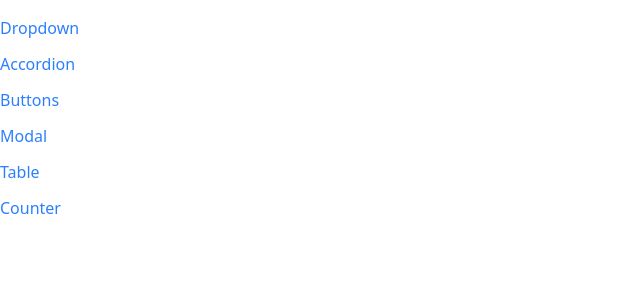
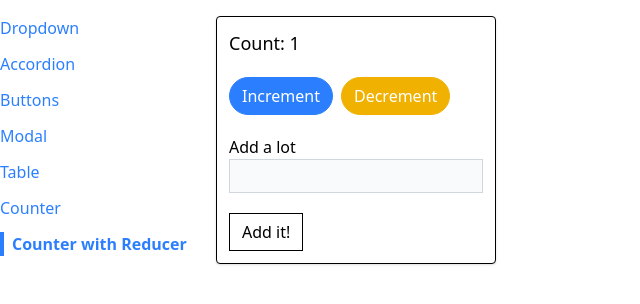
Before and after one commit to C4chaitanya/buttons-using-tailwind, a React (Vite) app: page /counter-with-reducer in a window 1280 px wide. Shown: the top 304 px of the page, without its empty margins (0-640 px from the left). Built offline with nearby package versions, Linux system fonts and the light colour scheme.

Commit message:
created a new component for Counter and implemented increment, decrement and form input and submit functionality using state.

```diff
--- a/src/components/RouteLinks.js
+++ b/src/components/RouteLinks.js
@@ -5,6 +5,7 @@
 import TablePage from "../pages/TablePage";
 import Route from "../components/Route";
 import CounterPage from "../pages/CounterPage";
+import CounterPageWithReducer from "../pages/CounterPageWithReducer";
 
 export default function RouteLinks() {
   return (
@@ -32,6 +33,10 @@
       <Route path="/counter">
         <CounterPage initialCount={10} />
       </Route>
+
+      <Route path="/counter-with-reducer">
+        <CounterPageWithReducer initialCount={1} />
+      </Route>
     </div>
   );
 }
--- a/src/components/Sidebar.js
+++ b/src/components/Sidebar.js
@@ -26,6 +26,10 @@
       label: "Counter",
       path: "/counter",
     },
+    {
+      label: "Counter with Reducer",
+      path: "/counter-with-reducer",
+    },
   ];
 
   const renderedItems = links.map((link) => {
--- /dev/null
+++ b/src/pages/CounterPageWithReducer.js
@@ -0,0 +1,57 @@
+import { useState } from "react";
+import Button from "../components/Button";
+import Panel from "../components/Panel";
+
+export default function CounterPageWithReducer({ initialCount }) {
+  const [count, setCount] = useState(initialCount);
+
+  const [valueToAdd, setValueToAdd] = useState(0);
+
+  const increment = () => {
+    setCount(count + 1);
+  };
+
+  const decrement = () => {
+    setCount(count - 1);
+  };
+
+  const handleChange = (event) => {
+    const value = parseInt(event.target.value) || 0;
+    setValueToAdd(value);
+  };
+
+  const handleSubmit = (event) => {
+    event.preventDefault();
+
+    setCount(count + valueToAdd);
+    setValueToAdd(0);
+  };
+
+  return (
+    <Panel className="w-70">
+      <h1 className="text-lg pb-5">Count: {count}</h1>
+      <div className="flex flex-row gap-2">
+        <Button primary rounded onClick={increment}>
+          Increment
+        </Button>
+        <Button warning rounded onClick={decrement}>
+          Decrement
+        </Button>
+      </div>
+
+      <form onSubmit={handleSubmit}>
+        <div className="pt-5 flex flex-col pb-5">
+          <label>Add a lot</label>
+          <input
+            type="number"
+            value={valueToAdd || ""}
+            onChange={handleChange}
+            className="p-1 bg-gray-50 border border-gray-300"
+          />
+        </div>
+
+        <Button outline>Add it!</Button>
+      </form>
+    </Panel>
+  );
+}
```
